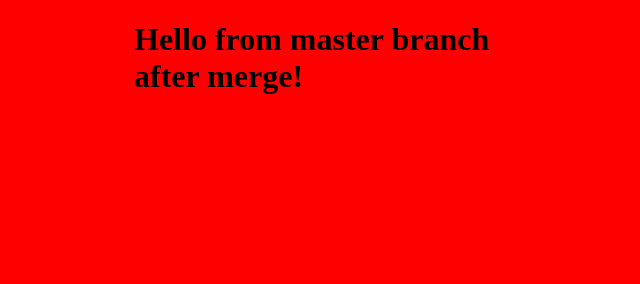
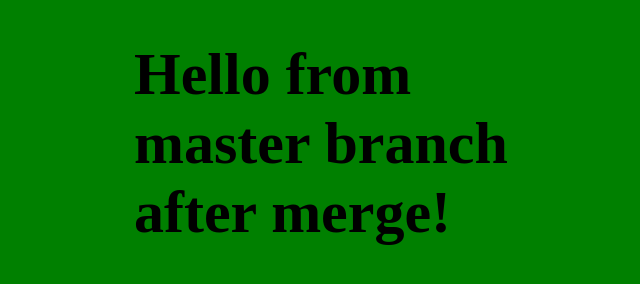
Before and after one commit to filippzaripov/internship, a plain HTML site: page index.html in a window 1280 px wide. Shown: the whole page, without its empty margins (306-946 px from the left). Drawn offline with Linux system fonts and the light colour scheme.

Commit message:
green new_branch

```diff
--- a/style.css
+++ b/style.css
@@ -1,11 +1,11 @@
 body{
-	background: red;
+	background: green;
 	width: 400px;
 	margin: 0 auto;
 }
 
 h1 {
-	font-size: 32px;
+	font-size: 60px;
 }
 
 body div{
```
